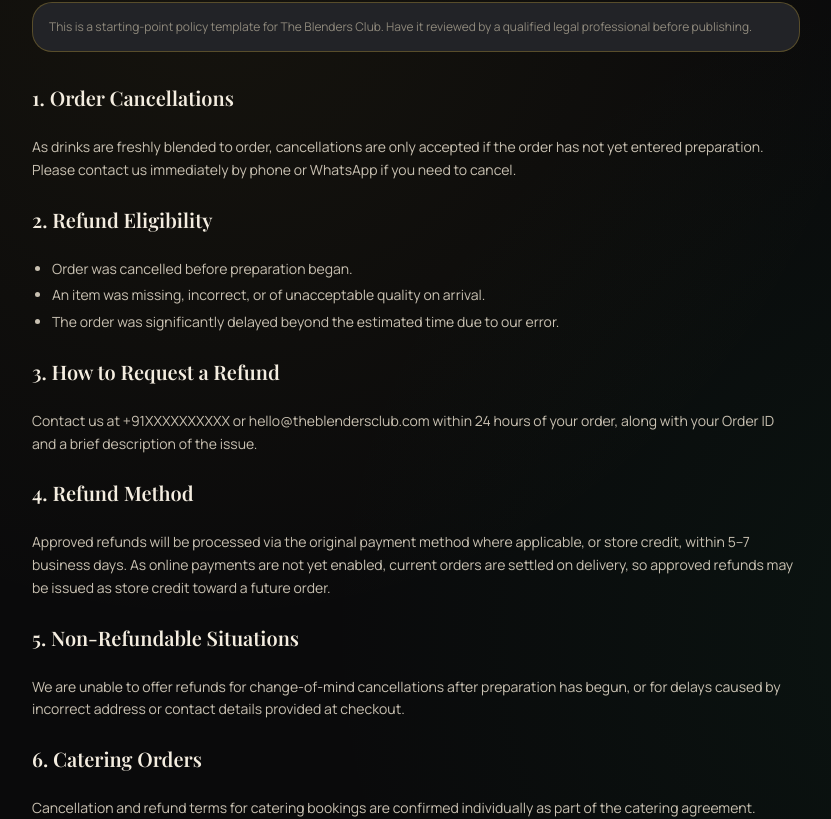
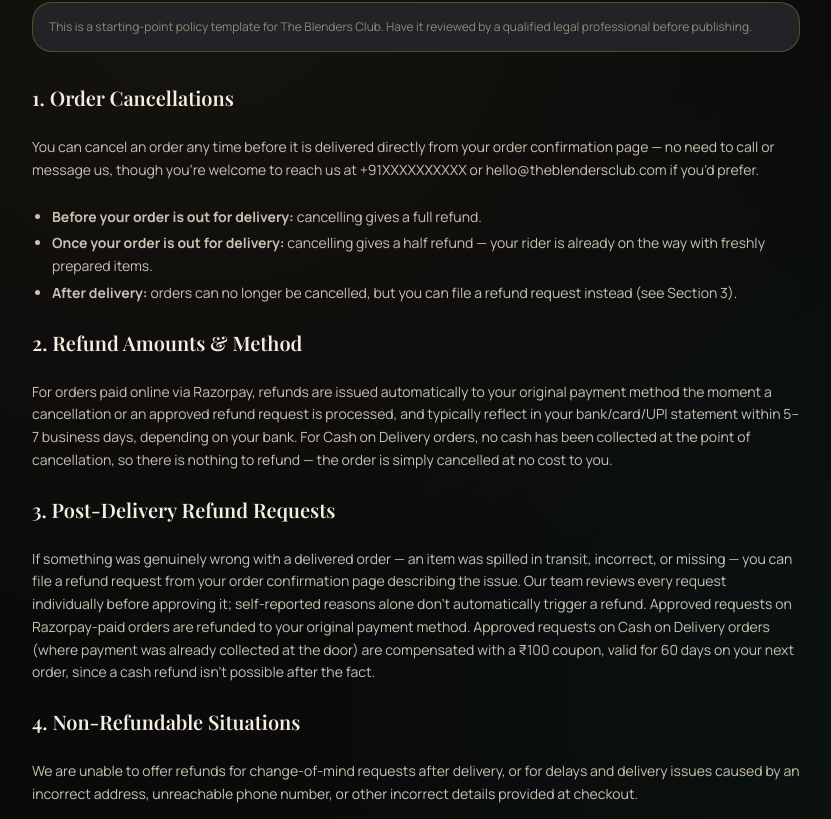
Before and after one commit to ambarish99-07/Mocktail-journey, a Next.js app: page /refund-policy in a window 1280 px wide. Shown: the part 386-1205 px from the top of the page, without its empty margins (48-879 px from the left). Built offline with nearby package versions, Linux system fonts and the light colour scheme; no server answers; a web font is replaced by a local one.

Commit message:
feat: update refund policy and terms for clarity, add new FAQs on ordering and payments

```diff
--- a/src/app/refund-policy/page.tsx
+++ b/src/app/refund-policy/page.tsx
@@ -23,40 +23,55 @@ export default function RefundPolicyPage() {
           <LegalContent>
             <h2>1. Order Cancellations</h2>
             <p>
-              As drinks are freshly blended to order, cancellations are only accepted if the order
-              has not yet entered preparation. Please contact us immediately by phone or WhatsApp if
-              you need to cancel.
+              You can cancel an order any time before it is delivered directly from your order
+              confirmation page — no need to call or message us, though you&apos;re welcome to reach
+              us at {storeConfig.phone} or {storeConfig.email} if you&apos;d prefer.
+            </p>
+            <ul>
+              <li>
+                <strong>Before your order is out for delivery:</strong> cancelling gives a full
+                refund.
+              </li>
+              <li>
+                <strong>Once your order is out for delivery:</strong> cancelling gives a half refund
+                — your rider is already on the way with freshly prepared items.
+              </li>
+              <li>
+                <strong>After delivery:</strong> orders can no longer be cancelled, but you can file
+                a refund request instead (see Section 3).
+              </li>
+            </ul>
+
+            <h2>2. Refund Amounts &amp; Method</h2>
+            <p>
+              For orders paid online via Razorpay, refunds are issued automatically to your original
+              payment method the moment a cancellation or an approved refund request is processed,
+              and typically reflect in your bank/card/UPI statement within 5–7 business days,
+              depending on your bank. For Cash on Delivery orders, no cash has been collected at the
+              point of cancellation, so there is nothing to refund — the order is simply cancelled at
+              no cost to you.
             </p>
 
-            <h2>2. Refund Eligibility</h2>
-            <ul>
-              <li>Order was cancelled before preparation began.</li>
-              <li>An item was missing, incorrect, or of unacceptable quality on arrival.</li>
-              <li>The order was significantly delayed beyond the estimated time due to our error.</li>
-            </ul>
-
-            <h2>3. How to Request a Refund</h2>
+            <h2>3. Post-Delivery Refund Requests</h2>
             <p>
-              Contact us at {storeConfig.phone} or {storeConfig.email} within 24 hours of your order,
-              along with your Order ID and a brief description of the issue.
+              If something was genuinely wrong with a delivered order — an item was spilled in
+              transit, incorrect, or missing — you can file a refund request from your order
+              confirmation page describing the issue. Our team reviews every request individually
+              before approving it; self-reported reasons alone don&apos;t automatically trigger a
+              refund. Approved requests on Razorpay-paid orders are refunded to your original payment
+              method. Approved requests on Cash on Delivery orders (where payment was already
+              collected at the door) are compensated with a ₹100 coupon, valid for 60 days on your
+              next order, since a cash refund isn&apos;t possible after the fact.
             </p>
 
-            <h2>4. Refund Method</h2>
+            <h2>4. Non-Refundable Situations</h2>
             <p>
-              Approved refunds will be processed via the original payment method where applicable,
-              or store credit, within 5–7 business days. As online payments are not yet enabled,
-              current orders are settled on delivery, so approved refunds may be issued as store
-              credit toward a future order.
+              We are unable to offer refunds for change-of-mind requests after delivery, or for
+              delays and delivery issues caused by an incorrect address, unreachable phone number, or
+              other incorrect details provided at checkout.
             </p>
 
-            <h2>5. Non-Refundable Situations</h2>
-            <p>
-              We are unable to offer refunds for change-of-mind cancellations after preparation has
-              begun, or for delays caused by incorrect address or contact details provided at
-              checkout.
-            </p>
-
-            <h2>6. Catering Orders</h2>
+            <h2>5. Catering Orders</h2>
             <p>
               Cancellation and refund terms for catering bookings are confirmed individually as part
               of the catering agreement.
--- a/src/app/terms-and-conditions/page.tsx
+++ b/src/app/terms-and-conditions/page.tsx
@@ -36,9 +36,10 @@ export default function TermsPage() {
 
             <h2>3. Payment</h2>
             <p>
-              At present, orders are payable on delivery (cash/UPI). Online payment options will be
-              added in a future update and will be governed by the payment processor&apos;s terms at
-              that time.
+              Orders can be paid online via Razorpay (cards, UPI, netbanking, wallets) or by Cash on
+              Delivery. Online payments are processed and secured by Razorpay and are governed by
+              Razorpay&apos;s own terms and security practices in addition to these Terms; we do not
+              store your card, UPI, or bank details on our servers.
             </p>
 
             <h2>4. Delivery</h2>
@@ -50,9 +51,16 @@ export default function TermsPage() {
 
             <h2>5. Rewards Program</h2>
             <p>
-              The Blenders Club Rewards discounts (first order, returning customer, Gold Member) are
-              tracked automatically and may be adjusted, paused, or discontinued at our discretion,
-              with reasonable notice where practical.
+              The Blenders Club Rewards (Multi-Shake Discount, combo pricing, first-order Buy 1 Get 1
+              Free, milestone rewards, and Premium Membership) are tracked automatically and may be
+              adjusted, paused, or discontinued at our discretion, with reasonable notice where
+              practical.
+            </p>
+
+            <h2>5a. Cancellations &amp; Refunds</h2>
+            <p>
+              Order cancellations and refunds are governed by our{' '}
+              <a href="/refund-policy">Refund &amp; Cancellation Policy</a>.
             </p>
 
             <h2>6. Catering & Franchise Enquiries</h2>
```
Also changed, not shown: src/data/faqs.ts (+93 -12 lines).
